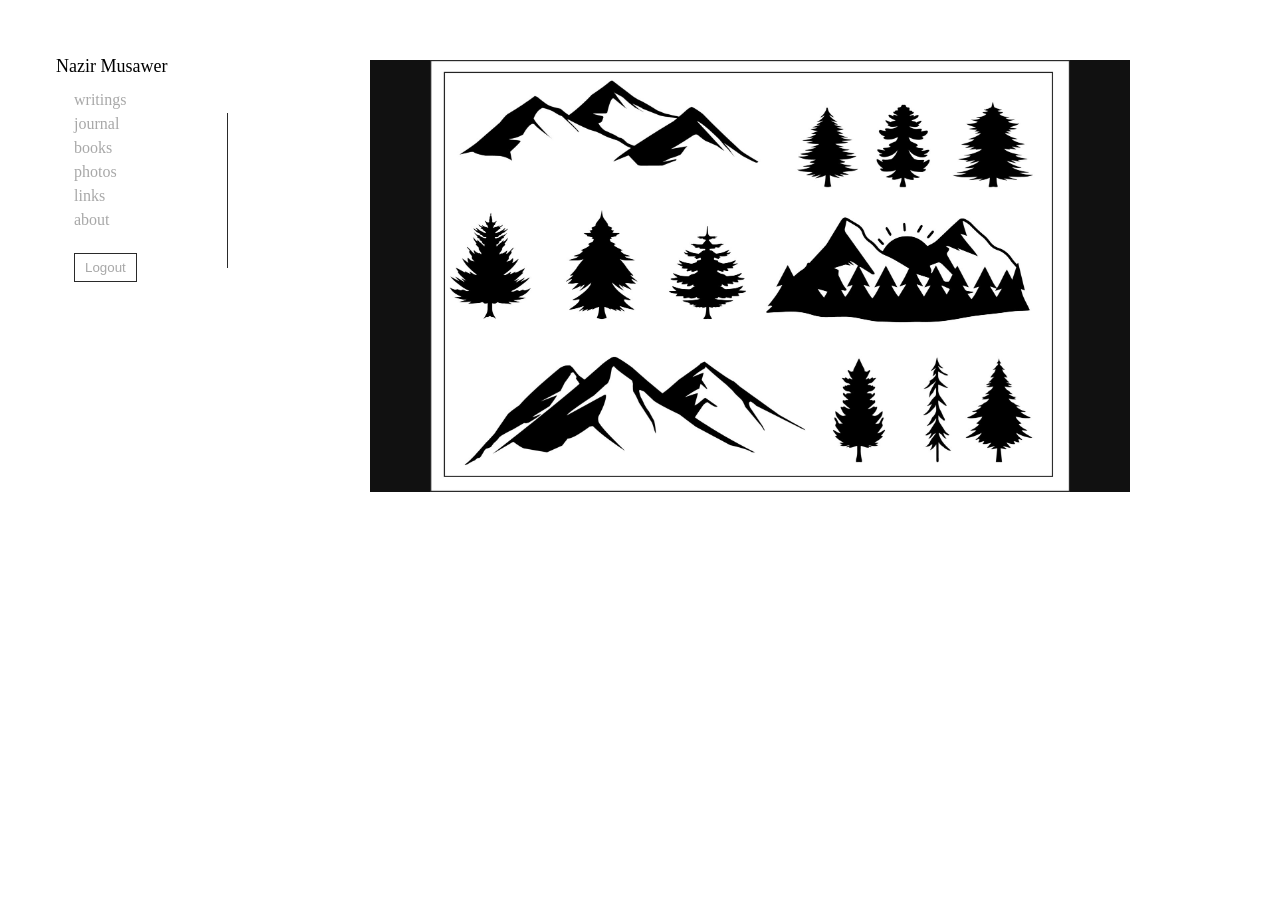
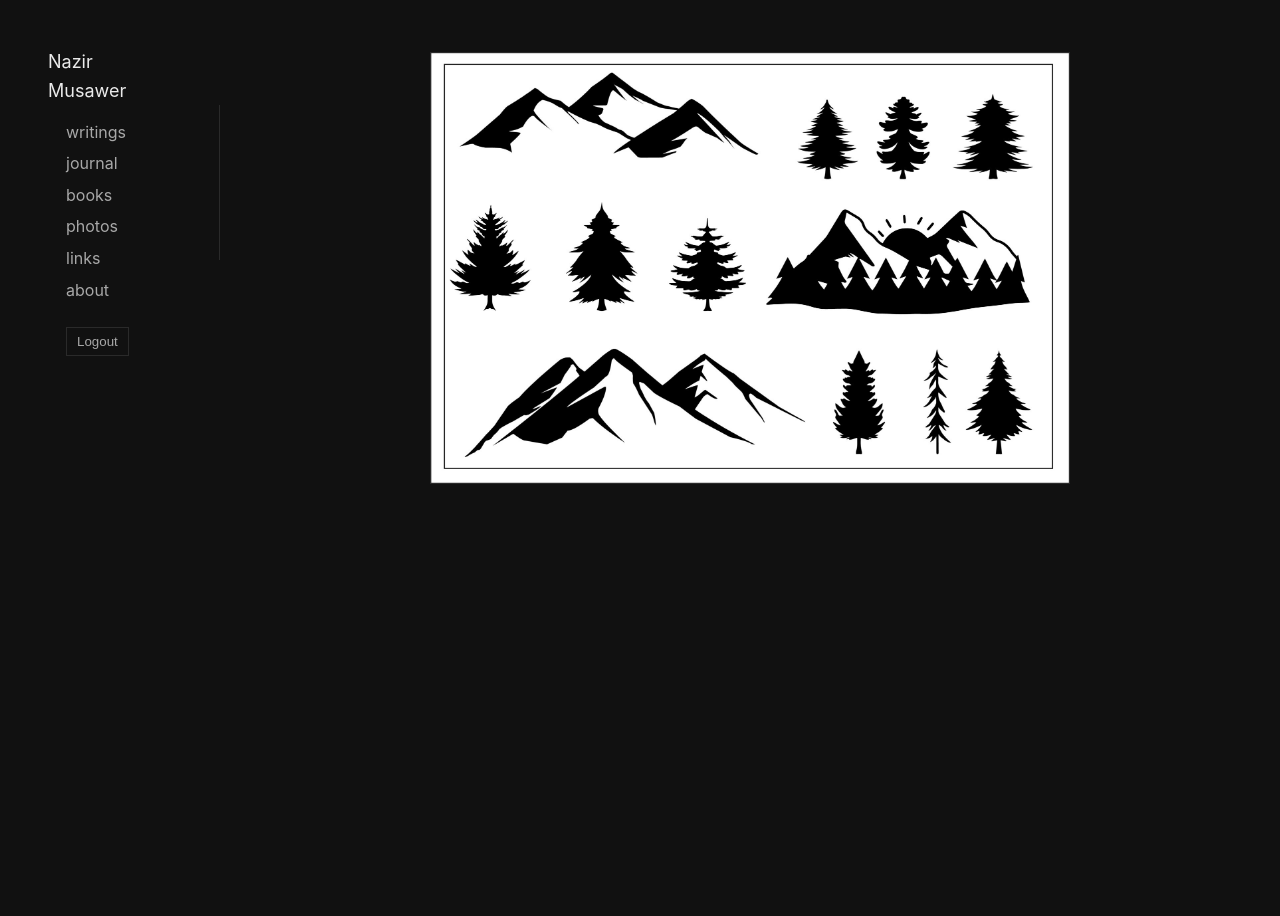
Before and after one commit to nazirmusawer/nazirmusawer.github.io, a Jekyll site: the page built from home.md, in a window 1280 px wide. Built offline with Jekyll 4.4.1, drawn with Linux system fonts in a browser that asks for light colours.

Commit message:
Update site.css

```diff
--- a/assets/css/site.css
+++ b/assets/css/site.css
@@ -8,8 +8,8 @@
 }
 
 * { box-sizing: border-box; }
-body .center {
-  margin-left: 0;
+body {
+  margin: 0;
   background: var(--bg);
   color: var(--text);
   font: 16px/1.6 -apple-system, BlinkMacSystemFont, "Segoe UI", Roboto, Helvetica, Arial, sans-serif;
```
